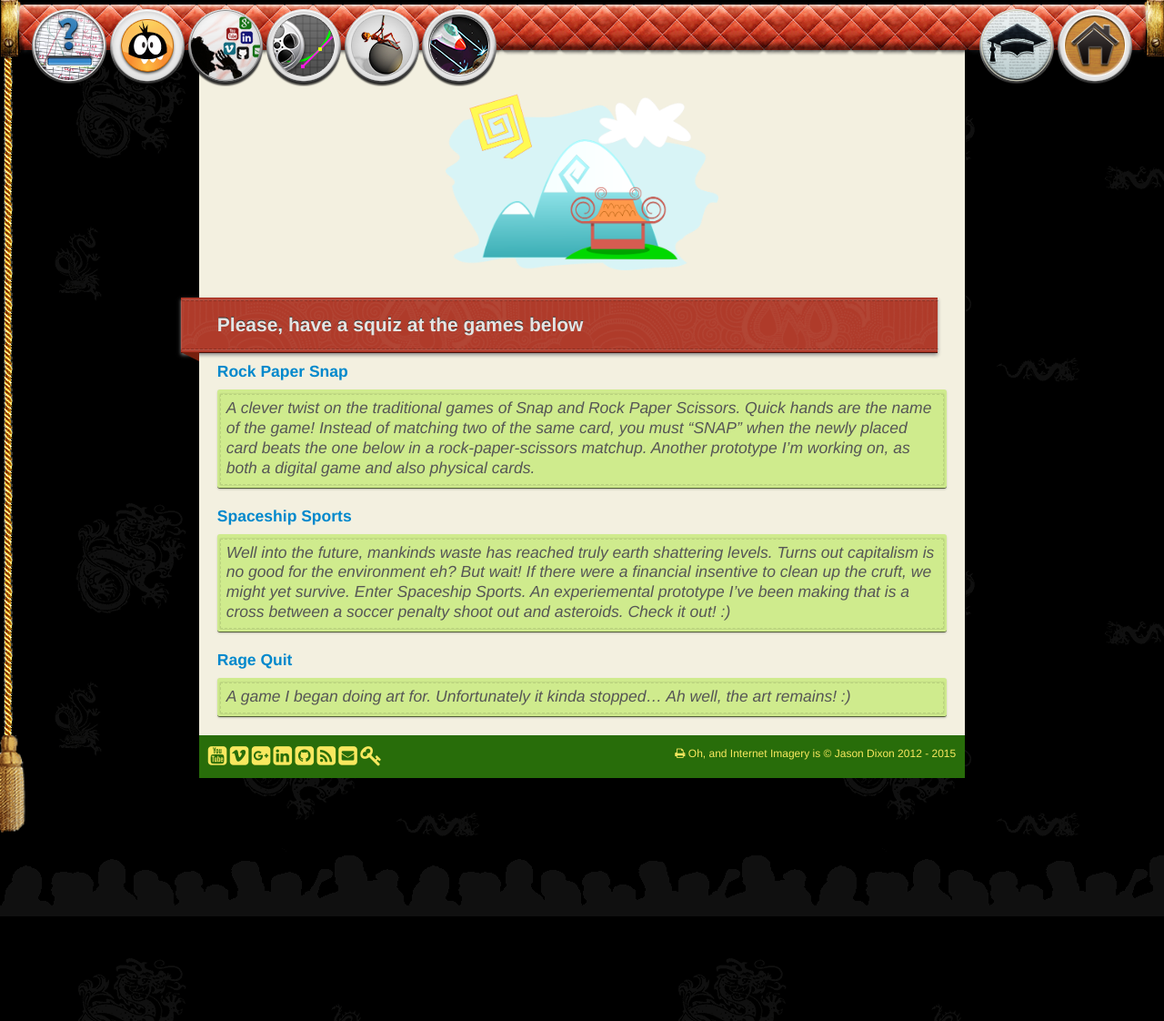
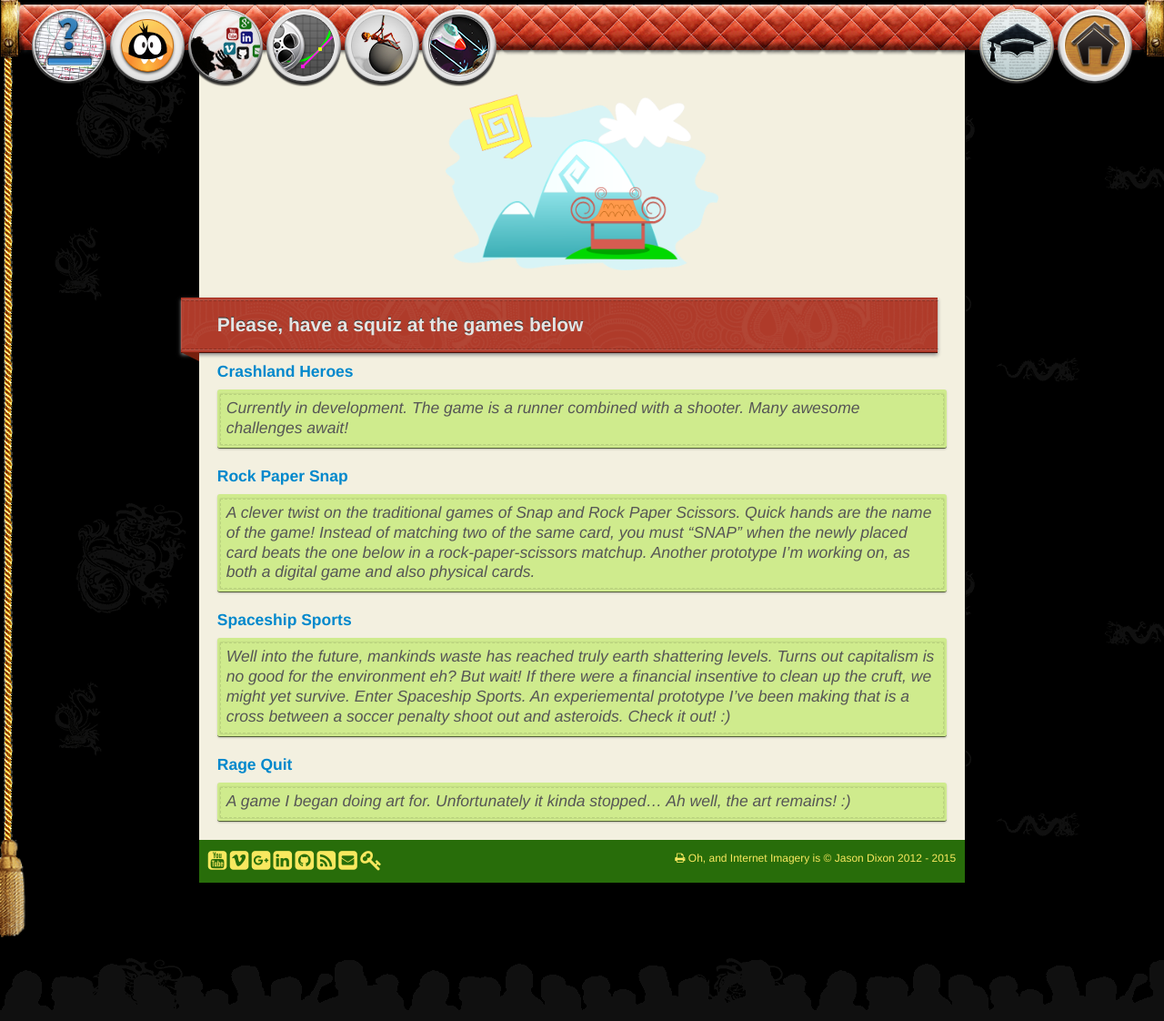
Before and after one commit to internetimagery/internetimagery.github.io, a Jekyll site: the page built from games/index.md, in a window 1280 px wide. Shown: the whole page at 91% size. Built offline with Jekyll 4.4.1, drawn with Linux system fonts in a browser that asks for light colours; nearby versions of some CDN libraries; some web fonts are replaced.

Commit message:
added crashland

```diff
--- a/games/index.md
+++ b/games/index.md
@@ -9,6 +9,10 @@ layout: page
 
 ###Please, have a squiz at the games below
 
+
+#### [Crashland Heroes](/games/crashland)
+
+> Currently in development. The game is a runner combined with a shooter. Many awesome challenges await!
 
 #### [Rock Paper Snap](/games/rps)
 
```
Also changed, not shown: games/crashland/index.md (added, +25 -0 lines), games/rps/index.md (+4 -3 lines), games/sss/index.md (+1 -1 lines).
